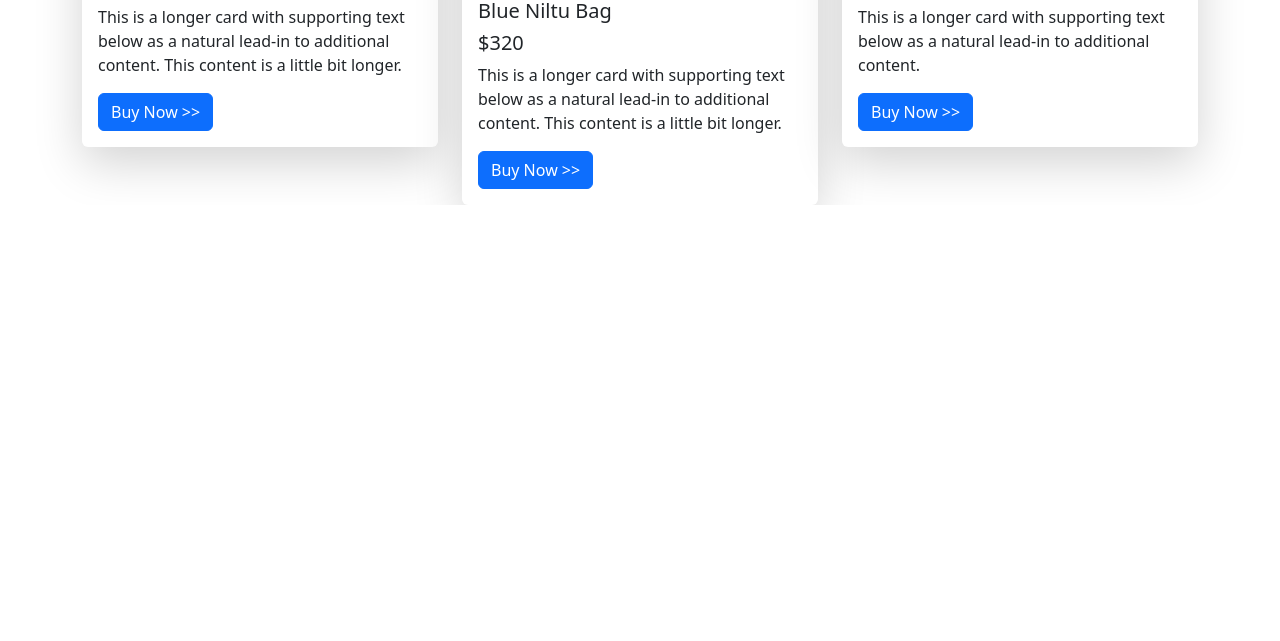
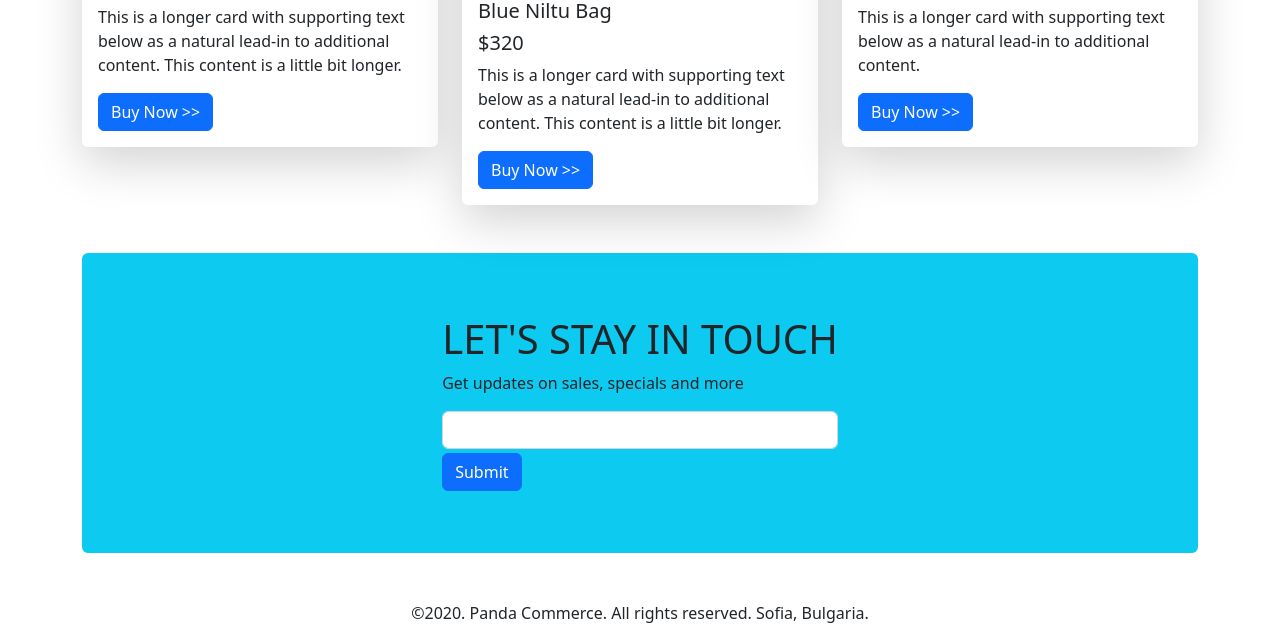
Before and after one commit to MohammadNasir520/panda-commerce, a plain HTML site: page index.html in a window 1280 px wide. Shown: the part 1818-2459 px from the top of the page. Before the commit the page ends 2023 px from the top, so only its background shows below. Drawn offline with nearby package versions, Linux system fonts and the light colour scheme.

Commit message:
footer complete

```diff
--- a/index.html
+++ b/index.html
@@ -138,7 +138,8 @@
 
         </section>
         <!-- -------------slider end---------------- -->
-
+    </header>
+    <main>
         <!-- catagories start -->
         <div class="container overflow-hidden text-center text-light">
             <div class="row gy-5 my-5  ">
@@ -276,7 +277,30 @@
         </section>
         <!-- backpacks------------end -->
 
-    </header>
+        <!-- --------------subscribe start---- -->
+        <section class="container my-5">
+            <div style="height:300px" class="d-flex justify-content-center align-items-center bg-info rounded">
+                <div>
+                    <h1>LET'S STAY IN TOUCH</h1>
+                    <p>Get updates on sales, specials and more</p>
+                    <form>
+                        <div class="mb-1">
+
+                            <input type="email" class="form-control" id="exampleInputEmail1"
+                                aria-describedby="emailHelp">
+                        </div>
+                        <button type="submit" class="btn btn-primary">Submit</button>
+                    </form>
+                </div>
+            </div>
+        </section>
+        <!-- --------------subscribe end---- -->
+
+    </main>
+
+    <footer>
+        <p class="text-center ">©2020. Panda Commerce. All rights reserved. Sofia, Bulgaria.</p>
+    </footer>
     <script src="https://cdn.jsdelivr.net/npm/bootstrap@5.2.0/dist/js/bootstrap.bundle.min.js"
         integrity="sha384-A3rJD856KowSb7dwlZdYEkO39Gagi7vIsF0jrRAoQmDKKtQBHUuLZ9AsSv4jD4Xa"
         crossorigin="anonymous"></script>
```
